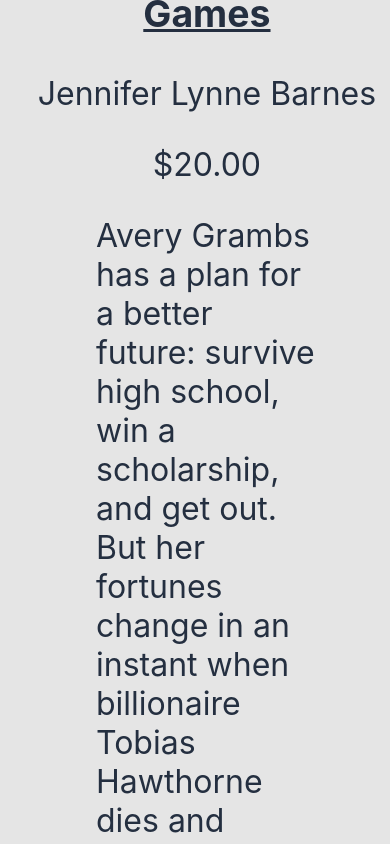
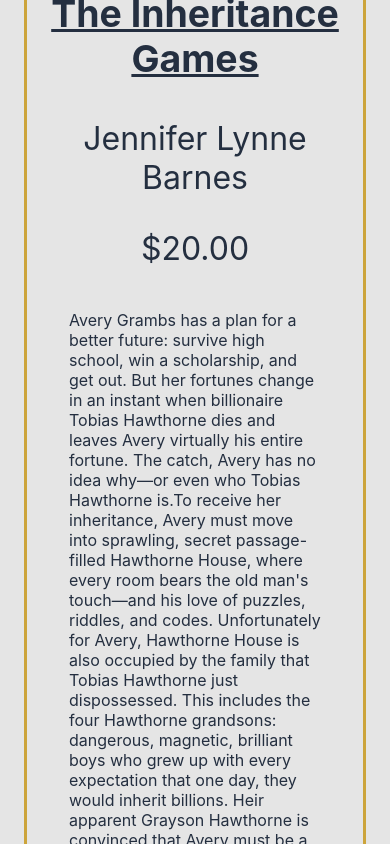
Before and after one commit to SiaESin/MSP3, a React (Create React App) app in the folder client/: page /books in a window 390 px wide. Shown: the part 887-1731 px from the top of the page. Built offline with nearby package versions, Linux system fonts and the light colour scheme.

Commit message:
Fixed form styling + added more mobile styles

```diff
--- a/client/src/App.css
+++ b/client/src/App.css
@@ -68,20 +68,28 @@
 .grid-item {
     text-align: center;
     margin-bottom: 2em;
+    margin: 12px;
+    background-color: var(--bg);
+    border-radius: 0 100px 100px 10px;
+    border:solid #CCA43B 3px;
+    padding: 10px;
+    font-size: 1em;
 }
 .grid-item .summary {
-    margin: 0 2em;
+    margin: 2em 2em;
     text-align: left;
+    background-color: var(--bg);
+    padding: 10px;
+    font-size: 16px;
 }
-.authentication .row {
+.authentication {
     display: flex;
     flex-direction: column;
+    font-size: 1.5em;
+    margin: 2em 5em;
+    align-items: center;
 }
-.authentication form {
-    font-size: 1.5em;
-    margin: 0 5em;
-}
-.authentication input {
+input{
     color: #242F40;
     font-size: 20px;
     width: 90%;
@@ -90,7 +98,7 @@
     border: 1px solid #CCA43B;
     border-radius: 4px;
   }
-.authentication input[type=submit] {
+button[type=submit] {
     color: #CCA43B;
     background-color: #242F40;
     font-size: 30px;
@@ -98,8 +106,9 @@
     width: 50%;
     height: 70px;
     border-radius: 10px;
+    margin-top: 1em;
   }
-  .authentication input[type=submit]:hover {
+  button[type=submit]:hover {
     color: #a07f2d;
     background-color: #19202c;
   }
@@ -153,12 +162,9 @@
         font-size: 2em;
     }
     .books .grid-item {
-        padding-bottom: 30px;
+        padding: 30px 0;
         margin-bottom: 70px;
-        border-bottom: 2px solid black;
-    }
-    .books .grid-item:last-of-type {
-        border-bottom: none;
+        border-radius: 0 0 100px 100px;
     }
     .authentication form {
         font-size: 24px;
--- a/client/src/users/login.jsx
+++ b/client/src/users/login.jsx
@@ -14,12 +14,13 @@
 
     return (
         <div>
-            <form onSubmit={loginUser}>
-            <label>Email</label>
-            <input type="email" placeholder='Enter Email...' value={data.email} onChange={(e) => setData({ ...data, email: e.target.value })}/>
-            <label>Password</label>
-            <input type="password" placeholder='Enter Password...' value={data.password} onChange={(e) => setData({ ...data, password: e.target.value })} />
-            <button type="submit">Login</button>
+            <h1>Login</h1>
+            <form className='authentication' onSubmit={loginUser}>
+                <label>Email</label>
+                <input type="email" placeholder='Enter Email...' value={data.email} onChange={(e) => setData({ ...data, email: e.target.value })}/>
+                <label>Password</label>
+                <input type="password" placeholder='Enter Password...' value={data.password} onChange={(e) => setData({ ...data, password: e.target.value })} />
+                <button type="submit">Login</button>
             </form>
         </div>
     )
--- a/client/src/users/register.jsx
+++ b/client/src/users/register.jsx
@@ -31,7 +31,8 @@
 
   return (
     <div>
-      <form onSubmit={registerUser}>
+      <h1>Register</h1>
+      <form className='authentication' onSubmit={registerUser}>
       <label>Name</label>
         <input type="text" placeholder='Enter Name...' value= {data.name} onChange={(e) => setData({ ...data, name: e.target.value })}/>
         <label>Email</label>
```
